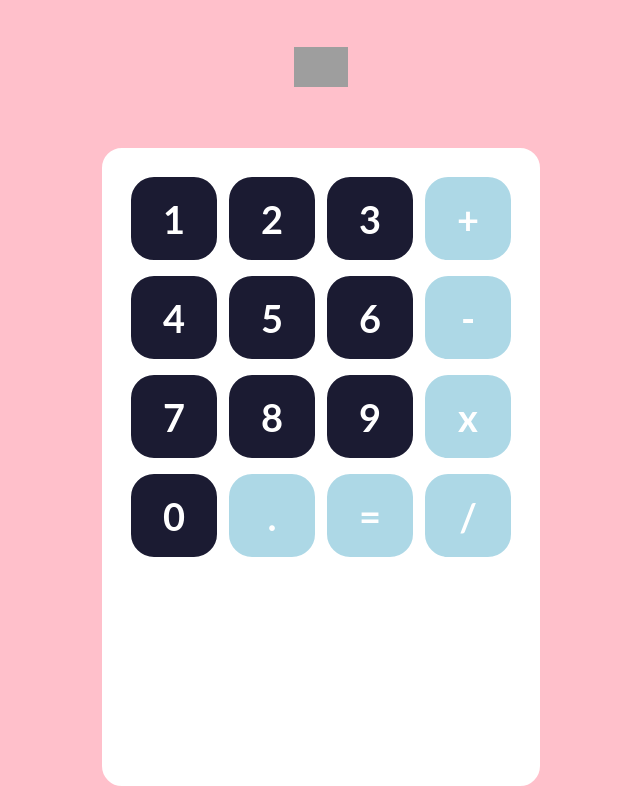
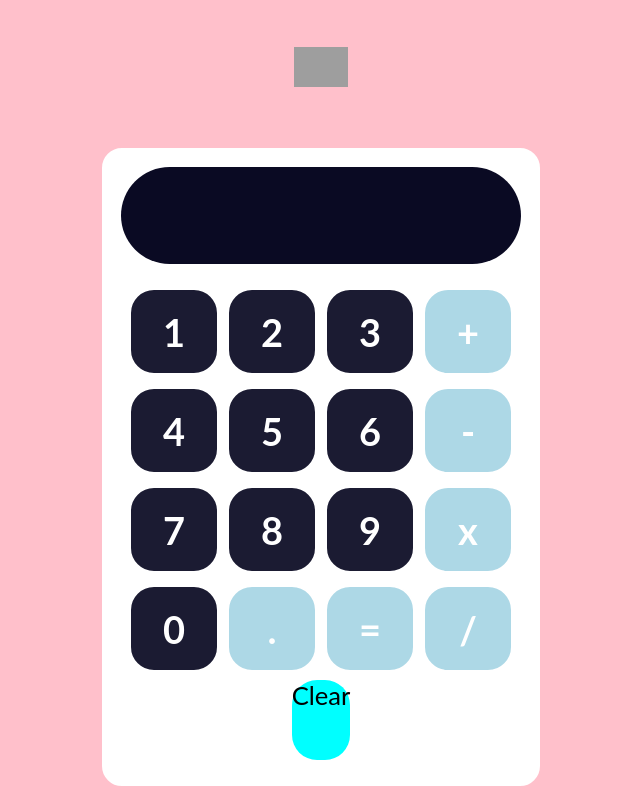
Before and after one commit to MaxMorales727677/FreeCodeCamp-React--3rd-Project, a React (Create React App) app: page / in a window 1280 px wide. Shown: the whole page, without its empty margins (319-959 px from the left). Built offline with nearby package versions, Linux system fonts and the light colour scheme; grey boxes are pictures that could not be loaded; the HTML template or start-up script is replaced by a standard one.

Commit message:
Añadir boton Clear

```diff
--- a/src/App.js
+++ b/src/App.js
@@ -1,5 +1,7 @@
 import './App.css';
 import Boton from './componentes/boton';
+import Pantalla from './componentes/pantalla';
+import BotonClear from './componentes/botonClear';
 import freeCodeCampoLogo from './imagenes/FreeCodeCamp_logo.png';
 
 
@@ -13,6 +15,9 @@
         />
       </div>
       <div className='contenedor-calculadora'>
+        <div className='pantalla'>
+          <Pantalla />
+        </div>
         <div className='fila'>
           <Boton> 1 </Boton>
           <Boton> 2 </Boton>
@@ -41,7 +46,9 @@
           <Boton> / </Boton>
 
         </div>
-
+        <div className='fila'>
+          <BotonClear> Clear </BotonClear>
+        </div>
       </div>
     </div>
   );
--- /dev/null
+++ b/src/componentes/botonClear.js
@@ -0,0 +1,12 @@
+import React from "react";
+
+import '../hojas-de-estilo/BotonClear.css'
+
+const BotonClear = (props) => (
+
+    <div className='boton-clear'>
+        {props.children}
+    </div>
+);
+
+export default BotonClear;
--- /dev/null
+++ b/src/componentes/pantalla.js
@@ -0,0 +1,36 @@
+import React from 'react';
+
+import '../hojas-de-estilo/Pantalla.css'
+
+const Pantalla =({ input }) => (
+    <div className='input'>
+        {input}
+    </div>
+);
+
+//En el código de arriba
+
+// const Pantalla = ({input}) => ();
+//Es una función flecha, definida como "Const", que es otra forma de hacer funciones
+//La función se llama "Pantalla" y recibe como parámetros un "input"
+
+// <div className='input'> </div>
+//Es un div con el nombre de clase 'input', el cual va a mostrar informació
+//Dentro de la aplicación
+//Recuerda que es un componente, y ese componente se va a mostrar como una pequeña parte
+//ya dentro de la aplicación
+
+//{input}
+//Este es el valor que se va a mostrar en dentro del <div>
+//Que en este caso, serían los números de la pantalla
+
+//Resumen
+// La función "Pantalla" recibe un parámetro llamado "input"
+//Ese input son los valores de la calculadora, por ejemplo: 5 u 8
+//Dentro de la función, se pone un <div> para mostrar los datos
+// Y dentro del <div>, va el valor "input" que se recibió como parámetro
+
+//Fácil =)
+
+
+export default Pantalla;
--- /dev/null
+++ b/src/hojas-de-estilo/BotonClear.css
@@ -0,0 +1,6 @@
+.boton-clear {
+    height: 80px;
+    font-size: 1.6em;
+    border-radius: 25px;
+    background-color: cyan;
+}
--- /dev/null
+++ b/src/hojas-de-estilo/Pantalla.css
@@ -0,0 +1,16 @@
+.input {
+    height: 75px;
+    border-radius: 50px;
+    margin-bottom: 20px;
+    display: flex;
+    justify-content: flex-end;
+    align-items: center;
+    font-weight: bold;
+    font-size: 30px;
+    background-color: #0a0a23;
+    color: white;
+    padding: 11px 30px 11px 11px;
+    margin: 1px solid #888;
+    box-shadow: -1px 4px 1px 1px white;
+
+}
```
